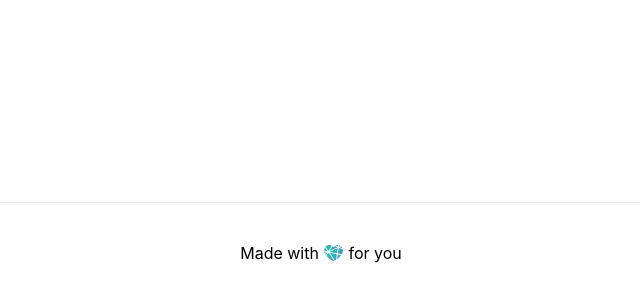
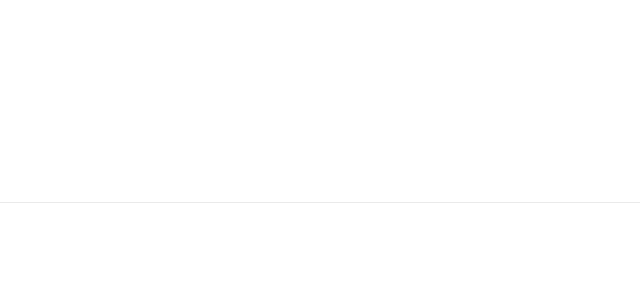
Before and after one commit to Mandihamza/mandi.dev, a Next.js app: page / in a window 1280 px wide. Shown: the part 498-798 px from the top of the page, without its empty margins (319-959 px from the left). Built offline with nearby package versions, Linux system fonts and the light colour scheme.

Commit message:
remove boilerplate

```diff
--- a/components/Footer.js
+++ b/components/Footer.js
@@ -4,7 +4,6 @@ export default function Footer() {
   return (
     <>
       <footer className={styles.footer}>
-        Made with <img src="/netliheart.svg" alt="Netlify Logo" className={styles.logo} /> for you
       </footer>
     </>
   )
--- a/components/Footer.module.css
+++ b/components/Footer.module.css
@@ -6,8 +6,3 @@
   justify-content: center;
   align-items: center;
 }
-
-.logo {
-  height: 1em;
-  margin: 5px;
-}
```
